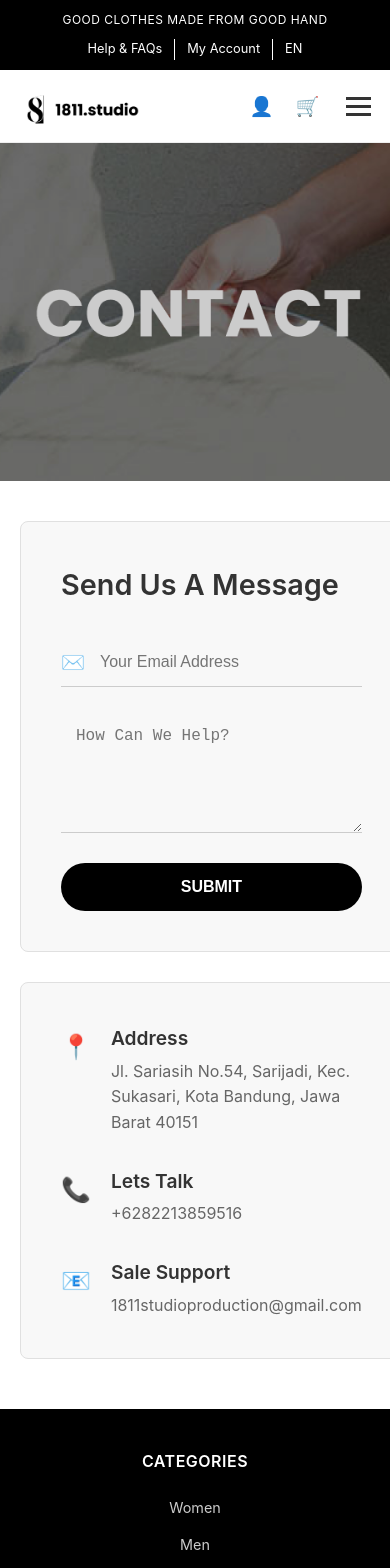
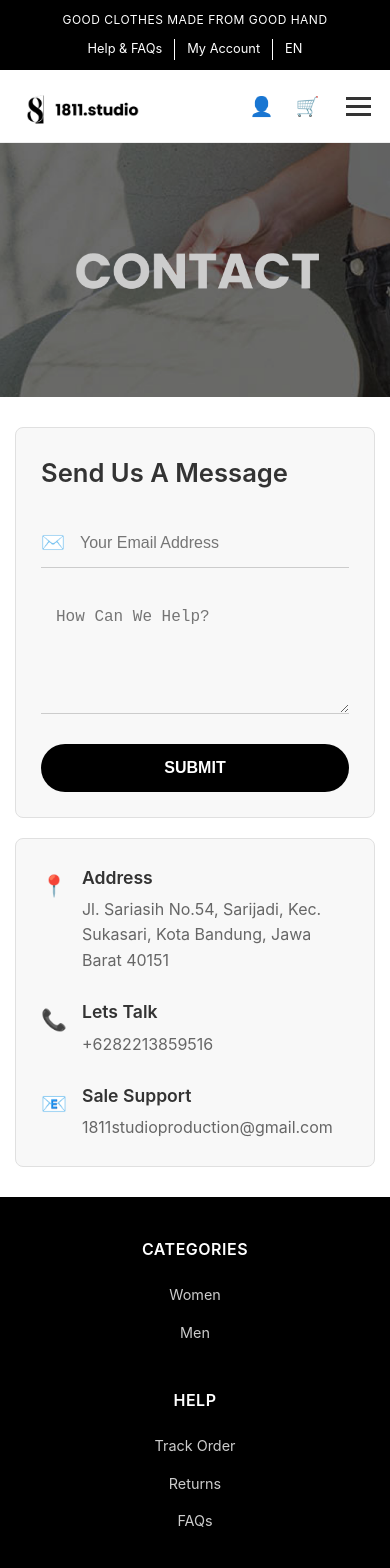
Before and after one commit to joseparhusip/1811-store-frontend, a React (Vite) app: page /contact in a window 390 px wide. Shown: the top 1568 px of the page. Built offline with nearby package versions, Linux system fonts and the light colour scheme.

Commit message:
first commit

```diff
--- a/src/css/Contact.css
+++ b/src/css/Contact.css
@@ -24,22 +24,19 @@
   left: 0;
   width: 100%;
   height: 100%;
-  /* Lapisan gelap dikurangi agar gambar lebih jelas */
   background-color: rgba(0, 0, 0, 0.2);
 }
 
 /* Wrapper Utama untuk Konten */
 .contact-main-content {
   display: grid;
+  /* Tampilan Desktop: 2 kolom */
   grid-template-columns: 1.5fr 1fr;
   gap: 30px;
   max-width: 1200px;
-  /* --- PERUBAHAN UTAMA DI SINI --- */
-  /* Margin negatif diubah menjadi margin positif agar posisi di bawah banner */
   margin: 50px auto;
   padding: 0 20px;
   position: relative;
-  /* z-index tidak lagi diperlukan karena tidak tumpang tindih */
 }
 
 /* Styling Kotak Konten (Box) */
@@ -142,10 +139,49 @@
   line-height: 1.6;
 }
 
-/* Responsiveness */
-@media (max-width: 900px) {
+/* ------------------------------------------------ */
+/* --- PERBAIKAN RESPONSIVE UNTUK TAMPILAN HAPE --- */
+/* ------------------------------------------------ */
+
+/* Aturan ini berlaku untuk layar dengan lebar 768px atau kurang */
+@media (max-width: 768px) {
+
+  /* 1. Ubah layout utama menjadi 1 kolom */
   .contact-main-content {
-    grid-template-columns: 1fr;
-    margin-top: 40px;
+    grid-template-columns: 1fr; /* Kolom jadi vertikal */
+    margin: 30px auto; /* Kurangi margin atas bawah */
+    gap: 20px; /* Kurangi jarak antar box */
+    padding: 0 15px; /* Sedikit kurangi padding samping */
+  }
+
+  /* 2. Kurangi tinggi banner agar konten cepat terlihat */
+  .contact-header-banner {
+    height: 30vh;
+    min-height: 200px;
+  }
+
+  /* 3. Kurangi padding di dalam box */
+  .contact-box {
+    padding: 25px;
+  }
+
+  /* 4. Optimalkan ukuran font judul form */
+  .form-box h2 {
+    font-size: 1.6rem;
+    margin-bottom: 25px;
+  }
+
+  /* 5. Optimalkan info box */
+  .info-item {
+    margin-bottom: 25px;
+  }
+
+  .info-item .icon {
+    font-size: 1.3rem;
+    margin-right: 15px;
+  }
+
+  .info-text h3 {
+    font-size: 1.1rem;
   }
 }
```
